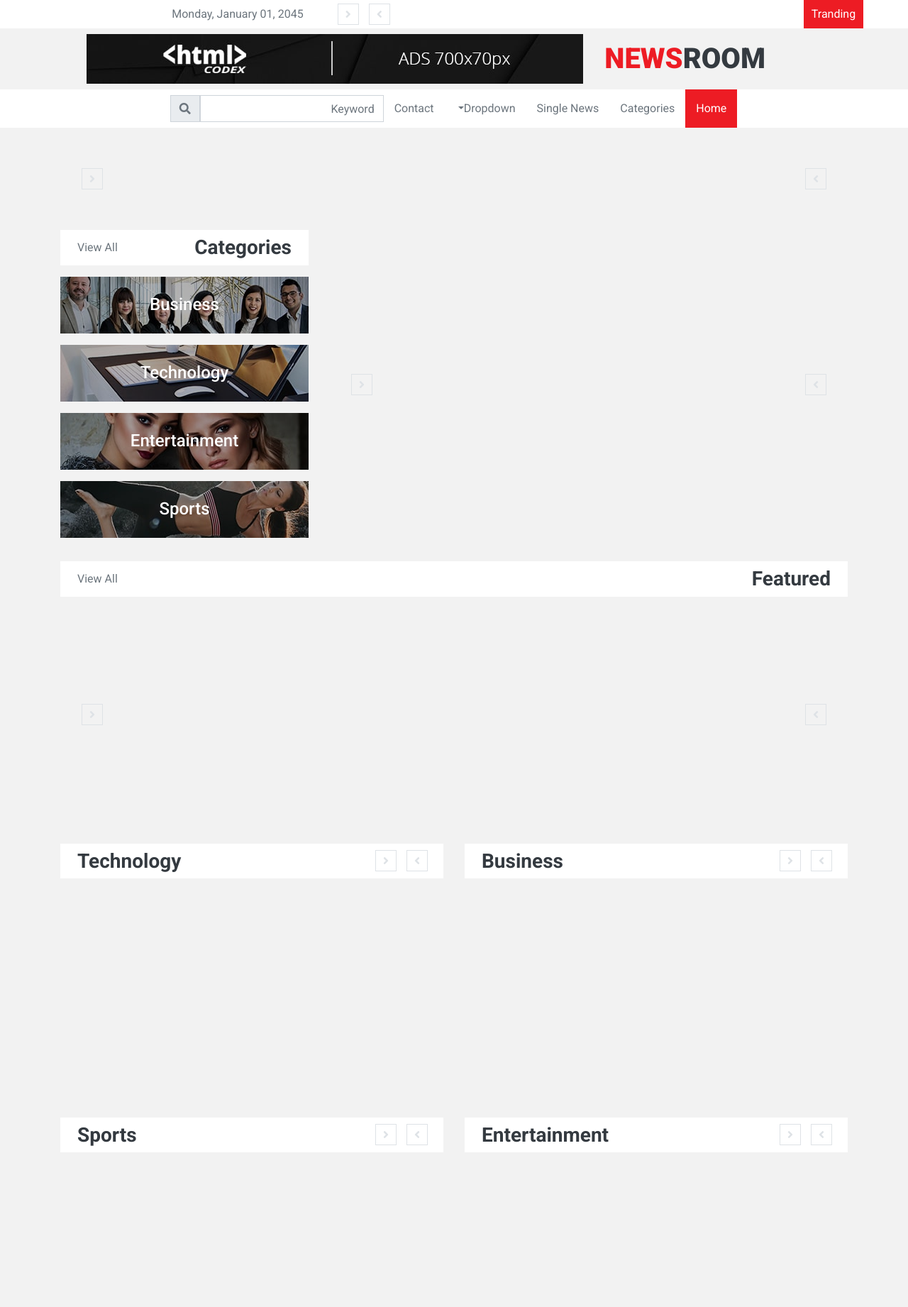
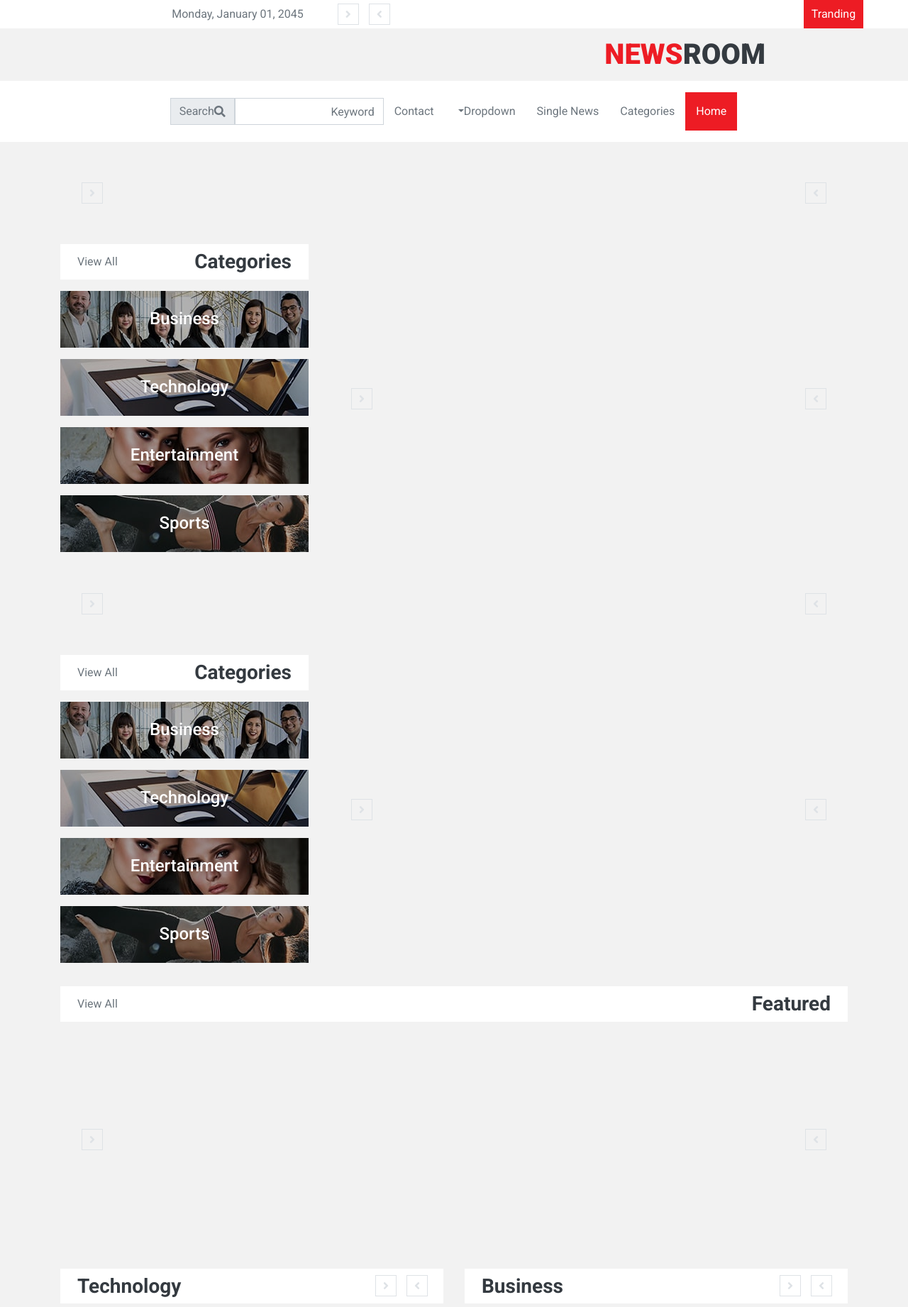
Before and after one commit to Gemy-star/maal_newspaper, a Django app: page / in a window 1280 px wide. Shown: the top 1842 px of the page at 71% size. Run offline with Django 5.2, Linux system fonts and the light colour scheme; data comes from the database, SQL or seed files in the repository; some libraries are stand-ins or nearby versions.

Commit message:
second-update

```diff
--- a/templates/index.html
+++ b/templates/index.html
@@ -20,7 +20,7 @@
     <link href="https://fonts.googleapis.com/css2?family=Roboto:wght@300;400;500;700;900&display=swap" rel="stylesheet" />
 
     <!-- Font Awesome -->
-    <link href="https://cdnjs.cloudflare.com/ajax/libs/font-awesome/5.15.0/css/all.min.css" rel="stylesheet" />
+    <link href="{% static 'https://cdnjs.cloudflare.com/ajax/libs/font-awesome/5.15.0/css/all.min.css' %}" rel="stylesheet" />
 
     <!-- Libraries Stylesheet -->
     <link href="{% static 'lib/owlcarousel/assets/owl.carousel.min.css' %}" rel="stylesheet" />
@@ -34,21 +34,27 @@
 
     {% include 'partials/_header.html' %}
 
+    {% include 'partials/_top_news.html' %}
+
+    {% include 'partials/main_news.html' %}
+
     {% block body %}
 
     {% endblock %}
 
     {% include 'partials/_footer.html' %}
 
+
+
+
+
     <!-- Back to Top -->
     <a href="#" class="btn btn-dark back-to-top"><i class="fa fa-angle-up"></i></a>
-
     <!-- JavaScript Libraries -->
-    <script src="https://code.jquery.com/jquery-3.4.1.min.js"></script>
-    <script src="https://stackpath.bootstrapcdn.com/bootstrap/4.4.1/js/bootstrap.bundle.min.js"></script>
+    <script src="{% static 'https://code.jquery.com/jquery-3.4.1.min.js' %}"></script>
+    <script src="{% static 'https://stackpath.bootstrapcdn.com/bootstrap/4.4.1/js/bootstrap.bundle.min.js' %}"></script>
     <script src="{% static 'lib/easing/easing.min.js' %}"></script>
     <script src="{% static 'lib/owlcarousel/owl.carousel.min.js' %}"></script>
-
     <script src="{% static 'js/main.js' %}"></script>
   </body>
 </html>
--- a/templates/pages/home.html
+++ b/templates/pages/home.html
@@ -327,7 +327,7 @@
                             </div>
                         </div>
                         <div class="position-relative">
-                            <img class="img-fluid w-100" src="img/news-500x280-2.jpg" style="object-fit: cover;">
+                            <img class="img-fluid w-100" src="{% static 'img/news-500x280-2.jpg'%}" style="object-fit: cover;">
                             <div class="overlay position-relative bg-light">
                                 <div class="mb-2" style="font-size: 13px;">
                                     <a href="">Technology</a>
@@ -338,7 +338,7 @@
                             </div>
                         </div>
                         <div class="position-relative">
-                            <img class="img-fluid w-100" src="img/news-500x280-1.jpg" style="object-fit: cover;">
+                            <img class="img-fluid w-100" src="{% static 'img/news-500x280-1.jpg'%}" style="object-fit: cover;">
                             <div class="overlay position-relative bg-light">
                                 <div class="mb-2" style="font-size: 13px;">
                                     <a href="">Technology</a>
@@ -371,7 +371,7 @@
                         </div>
                         <div class="col-lg-6">
                             <div class="position-relative mb-3">
-                                <img class="img-fluid w-100" src="img/news-500x280-2.jpg" style="object-fit: cover;">
+                                <img class="img-fluid w-100" src="{% static 'img/news-500x280-2.jpg'%}" style="object-fit: cover;">
                                 <div class="overlay position-relative bg-light">
                                     <div class="mb-2" style="font-size: 14px;">
                                         <a href="">Technology</a>
@@ -407,7 +407,7 @@
                         </div>
                         <div class="col-lg-6">
                             <div class="position-relative mb-3">
-                                <img class="img-fluid w-100" src="img/news-500x280-3.jpg" style="object-fit: cover;">
+                                <img class="img-fluid w-100" src="{% static 'img/news-500x280-3.jpg'%}" style="object-fit: cover;">
                                 <div class="overlay position-relative bg-light">
                                     <div class="mb-2" style="font-size: 14px;">
                                         <a href="">Technology</a>
@@ -443,10 +443,6 @@
                         </div>
                     </div>
 
-                    <div class="mb-3 pb-3">
-                        <a href=""><img class="img-fluid w-100" src="img/ads-700x70.jpg" alt=""></a>
-                    </div>
-
                     <div class="row">
                         <div class="col-12">
                             <div class="d-flex align-items-center justify-content-between bg-light py-2 px-4 mb-3">
@@ -456,7 +452,7 @@
                         </div>
                         <div class="col-lg-6">
                             <div class="position-relative mb-3">
-                                <img class="img-fluid w-100" src="img/news-500x280-5.jpg" style="object-fit: cover;">
+                                <img class="img-fluid w-100" src="{% static 'img/news-500x280-5.jpg'%}" style="object-fit: cover;">
                                 <div class="overlay position-relative bg-light">
                                     <div class="mb-2" style="font-size: 14px;">
                                         <a href="">Technology</a>
@@ -492,7 +488,7 @@
                         </div>
                         <div class="col-lg-6">
                             <div class="position-relative mb-3">
-                                <img class="img-fluid w-100" src="img/news-500x280-6.jpg" style="object-fit: cover;">
+                                <img class="img-fluid w-100" src="{% static 'img/news-500x280-6.jpg'%}" style="object-fit: cover;">
                                 <div class="overlay position-relative bg-light">
                                     <div class="mb-2" style="font-size: 14px;">
                                         <a href="">Technology</a>
@@ -582,7 +578,7 @@
 
                     <!-- Ads Start -->
                     <div class="mb-3 pb-3">
-                        <a href=""><img class="img-fluid" src="img/news-500x280-4.jpg" alt=""></a>
+                        <a href=""><img class="img-fluid" src="{% static 'img/news-500x280-4.jpg'%}" alt=""></a>
                     </div>
                     <!-- Ads End -->
 
--- a/templates/partials/_footer.html
+++ b/templates/partials/_footer.html
@@ -62,10 +62,10 @@
 </div>
 <div class="container-fluid py-4 px-sm-3 px-md-5">
   <p class="m-0 text-center">
-    &copy; <a class="font-weight-bold" href="#">Your Site Name</a>. All Rights Reserved.
+    &copy; <a class="font-weight-bold" href="#"> Maal </a>. All Rights Reserved.
 
     <!-- /*** This template is free as long as you keep the footer author’s credit link/attribution link/backlink. If you'd like to use the template without the footer author’s credit link/attribution link/backlink, you can purchase the Credit Removal License from "https://htmlcodex.com/credit-removal". Thank you for your support. ***/ -->
-    Designed by <a class="font-weight-bold" href="https://htmlcodex.com">HTML Codex</a>
+    Designed by <a class="font-weight-bold" href="https://htmlcodex.com">Maal </a>
   </p>
 </div>
 <!-- Footer End -->
--- a/templates/partials/_header.html
+++ b/templates/partials/_header.html
@@ -3,10 +3,11 @@
 <!-- Navbar Start -->
 <div class="container-fluid p-0 mb-3">
   <nav class="navbar navbar-expand-lg bg-light navbar-light py-2 py-lg-0 px-lg-5">
-    <a href="" class="navbar-brand d-block d-lg-none"><h1 class="m-0 display-5 text-uppercase"><span class="text-primary">News</span>Room</h1></a>
+    <a href="{% url 'home-page' %}" class="navbar-brand d-block d-lg-none">
+      <h1 class="m-0 display-5 text-uppercase"><span class="text-primary">News</span>Room</h1></a>
     <button type="button" class="navbar-toggler" data-toggle="collapse" data-target="#navbarCollapse"><span class="navbar-toggler-icon"></span></button>
     <div class="collapse navbar-collapse justify-content-between px-0 px-lg-3" id="navbarCollapse">
-      <div class="navbar-nav mr-auto py-0">
+      <div class="navbar-nav mr-auto py-3">
         <a href="{% url 'home-page' %}" class="nav-item nav-link active">Home</a>
         <a href="category.html" class="nav-item nav-link">Categories</a>
         <a href="single.html" class="nav-item nav-link">Single News</a>
@@ -21,11 +22,12 @@
         <a href="contact.html" class="nav-item nav-link">Contact</a>
       </div>
       <div class="input-group ml-auto" style="width: 100%; max-width: 300px;">
-        <input type="text" class="form-control" placeholder="Keyword" />
+        <input type="text" class="form-control" placeholder="Keyword">
         <div class="input-group-append">
-          <button class="input-group-text text-secondary"><i class="fa fa-search"></i></button>
+            <button class="input-group-text text-secondary"><i
+                    class="fa fa-search"></i> Search </button>
         </div>
-      </div>
+    </div>
     </div>
   </nav>
 </div>
--- a/templates/partials/_top_bar.html
+++ b/templates/partials/_top_bar.html
@@ -7,12 +7,8 @@
       <div class="d-flex justify-content-between">
         <div class="bg-primary text-white text-center py-2" style="width: 100px;">Tranding</div>
         <div class="owl-carousel owl-carousel-1 tranding-carousel position-relative d-inline-flex align-items-center ml-3" style="width: calc(100% - 100px); padding-left: 90px;">
-          <div class="text-truncate">
-            <a class="text-secondary" href="">Labore sit justo amet eos sed, et sanctus dolor diam eos</a>
-          </div>
-          <div class="text-truncate">
-            <a class="text-secondary" href="">Gubergren elitr amet eirmod et lorem diam elitr, ut est erat Gubergren elitr amet eirmod et lorem diam elitr, ut est erat</a>
-          </div>
+          <div class="text-truncate"><a class="text-secondary" href="">Labore sit justo amet eos sed, et sanctus dolor diam eos</a></div>
+          <div class="text-truncate"><a class="text-secondary" href="">Gubergren elitr amet eirmod et lorem diam elitr, ut est erat Gubergren elitr amet eirmod et lorem diam elitr, ut est erat</a></div>
         </div>
       </div>
     </div>
@@ -23,7 +19,6 @@
       <a href="" class="navbar-brand d-none d-lg-block"><h1 class="m-0 display-5 text-uppercase"><span class="text-primary">News</span>Room</h1></a>
     </div>
     <div class="col-lg-8 text-center text-lg-right">
-      <img class="img-fluid" src="{% static 'img/ads-700x70.jpg' %}" alt="" />
     </div>
   </div>
 </div>
--- /dev/null
+++ b/templates/partials/_top_news.html
@@ -0,0 +1,32 @@
+{% load static %}
+
+<div class="container-fluid py-3">
+    <div class="container">
+        <div class="owl-carousel owl-carousel-2 carousel-item-3 position-relative">
+            <div class="d-flex">
+                <img src="{% static 'img/news-100x100-1.jpg'%}" style="width: 80px; height: 80px; object-fit: cover;">
+                <div class="d-flex align-items-center bg-light px-3" style="height: 80px;">
+                    <a class="text-secondary font-weight-semi-bold" href="">Lorem ipsum dolor sit amet consec adipis elit</a>
+                </div>
+            </div>
+            <div class="d-flex">
+                <img src="{% static 'img/news-100x100-2.jpg' %}" style="width: 80px; height: 80px; object-fit: cover;">
+                <div class="d-flex align-items-center bg-light px-3" style="height: 80px;">
+                    <a class="text-secondary font-weight-semi-bold" href="">Lorem ipsum dolor sit amet consec adipis elit</a>
+                </div>
+            </div>
+            <div class="d-flex">
+                <img src="{% static 'img/news-100x100-3.jpg'%}" style="width: 80px; height: 80px; object-fit: cover;">
+                <div class="d-flex align-items-center bg-light px-3" style="height: 80px;">
+                    <a class="text-secondary font-weight-semi-bold" href="">Lorem ipsum dolor sit amet consec adipis elit</a>
+                </div>
+            </div>
+            <div class="d-flex">
+                <img src="{% static 'img/news-100x100-4.jpg'%}" style="width: 80px; height: 80px; object-fit: cover;">
+                <div class="d-flex align-items-center bg-light px-3" style="height: 80px;">
+                    <a class="text-secondary font-weight-semi-bold" href="">Lorem ipsum dolor sit amet consec adipis elit</a>
+                </div>
+            </div>
+        </div>
+    </div>
+</div>
--- /dev/null
+++ b/templates/partials/main_news.html
@@ -0,0 +1,64 @@
+{% load static %}
+
+<div class="container-fluid py-3">
+    <div class="container">
+        <div class="row">
+            <div class="col-lg-8">
+                <div class="owl-carousel owl-carousel-2 carousel-item-1 position-relative mb-3 mb-lg-0">
+                    <div class="position-relative overflow-hidden" style="height: 435px;">
+                        <img class="img-fluid h-100" src="{% static 'img/news-700x435-1.jpg' %}" style="object-fit: cover;">
+                        <div class="overlay">
+                            <div class="mb-1">
+                                <a class="text-white" href="">Technology</a>
+                                <span class="px-2 text-white">/</span>
+                                <a class="text-white" href="">January 01, 2045</a>
+                            </div>
+                            <a class="h2 m-0 text-white font-weight-bold" href="">Sanctus amet sed amet ipsum lorem. Dolores et erat et elitr sea sed</a>
+                        </div>
+                    </div>
+                    <div class="position-relative overflow-hidden" style="height: 435px;">
+                        <img class="img-fluid h-100" src="{% static 'img/news-700x435-2.jpg' %}" style="object-fit: cover;">
+                        <div class="overlay">
+                            <div class="mb-1">
+                                <a class="text-white" href="">Technology</a>
+                                <span class="px-2 text-white">/</span>
+                                <a class="text-white" href="">January 01, 2045</a>
+                            </div>
+                            <a class="h2 m-0 text-white font-weight-bold" href="">Sanctus amet sed amet ipsum lorem. Dolores et erat et elitr sea sed</a>
+                        </div>
+                    </div>
+                </div>
+            </div>
+            <div class="col-lg-4">
+                <div class="d-flex align-items-center justify-content-between bg-light py-2 px-4 mb-3">
+                    <h3 class="m-0">Categories</h3>
+                    <a class="text-secondary font-weight-medium text-decoration-none" href="">View All</a>
+                </div>
+                <div class="position-relative overflow-hidden mb-3" style="height: 80px;">
+                    <img class="img-fluid w-100 h-100" src="{% static 'img/cat-500x80-1.jpg' %}" style="object-fit: cover;">
+                    <a href="" class="overlay align-items-center justify-content-center h4 m-0 text-white text-decoration-none">
+                        Business
+                    </a>
+                </div>
+                <div class="position-relative overflow-hidden mb-3" style="height: 80px;">
+                    <img class="img-fluid w-100 h-100" src="{% static 'img/cat-500x80-2.jpg' %}" style="object-fit: cover;">
+                    <a href="" class="overlay align-items-center justify-content-center h4 m-0 text-white text-decoration-none">
+                        Technology
+                    </a>
+                </div>
+                <div class="position-relative overflow-hidden mb-3" style="height: 80px;">
+                    <img class="img-fluid w-100 h-100" src="{% static 'img/cat-500x80-3.jpg' %}" style="object-fit: cover;">
+                    <a href="" class="overlay align-items-center justify-content-center h4 m-0 text-white text-decoration-none">
+                        Entertainment
+                    </a>
+                </div>
+                <div class="position-relative overflow-hidden" style="height: 80px;">
+                    <img class="img-fluid w-100 h-100" src="{% static 'img/cat-500x80-4.jpg' %}" style="object-fit: cover;">
+                    <a href="" class="overlay align-items-center justify-content-center h4 m-0 text-white text-decoration-none">
+                        Sports
+                    </a>
+                </div>
+            </div>
+        </div>
+    </div>
+</div>
```
Also changed, not shown: other parts of templates/pages/home.html (+13 -13 lines).
